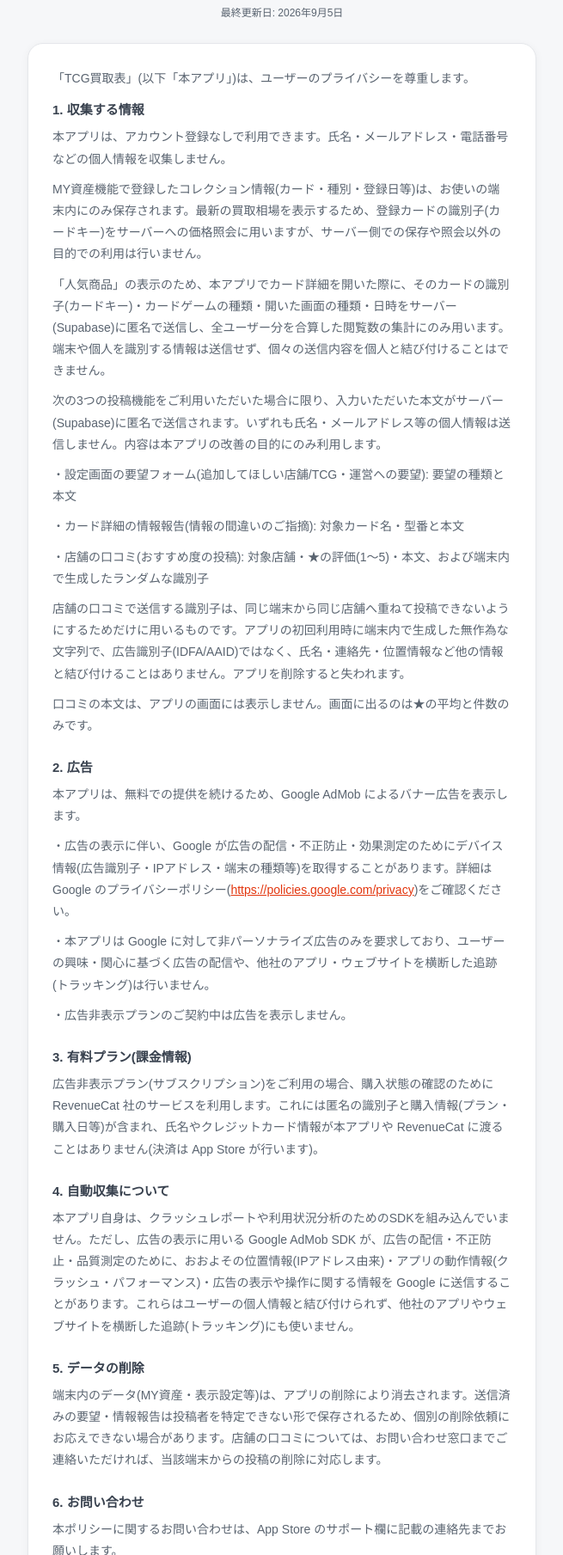
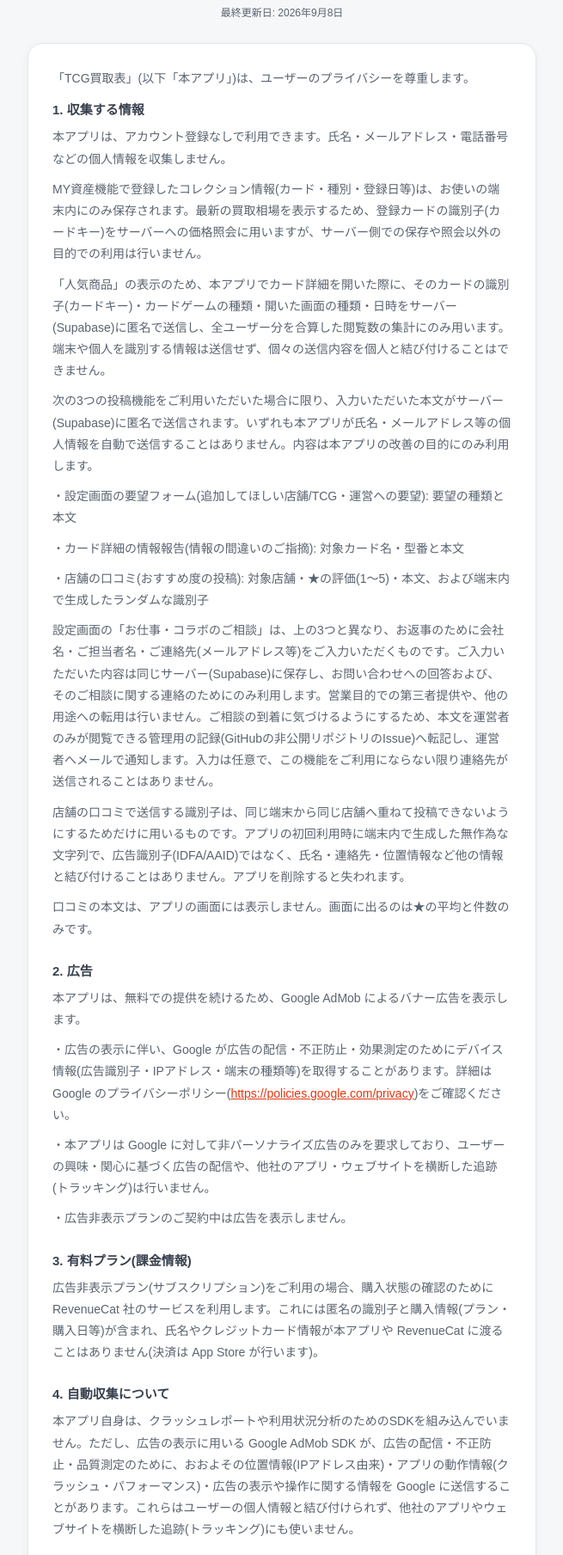
Before and after one commit to ChikaraShimomura/chikarashimomura.github.io, a plain HTML site: page tcg-kaitorihyo/privacy/index.html in a window 1280 px wide. Shown: the part 91-1900 px from the top of the page at 86% size, without its empty margins (312-967 px from the left). Drawn offline with Linux system fonts and the light colour scheme.

Commit message:
TCG買取表の法務ページ: 対応TCGの追加分を反映 + お仕事相談の取り扱いを明記
■ 利用規約
権利者の免責リストがポケカ/ワンピ/DBの3つまでしか無かった。アプリは
ヴァイスシュヴァルツとデュエル・マスターズにも対応済みなので、
株式会社ブシロード(ヴァイスシュヴァルツ)・株式会社タカラトミー
(デュエル・マスターズ)を追加し、商標の列挙も揃えた。

■ プライバシーポリシー
設定に「お仕事・コラボのご相談」を足したことで、初めて会社名・ご担当者名・
ご連絡先をお預かりする経路ができたため、その取得目的・保存先・
管理用記録(非公開リポジトリのIssue)への転記・削除依頼への対応を明記。
匿名投稿3種との違いも書き分けた。

App Store に提出しているURLなので、審査前に反映しておく。

```diff
--- a/tcg-kaitorihyo/privacy/index.html
+++ b/tcg-kaitorihyo/privacy/index.html
@@ -32,17 +32,18 @@
 <body>
   <div class="wrap">
     <h1>プライバシーポリシー</h1>
-    <p class="date">最終更新日: 2026年9月5日</p>
+    <p class="date">最終更新日: 2026年9月8日</p>
     <div class="card">
       <p>「TCG買取表」(以下「本アプリ」)は、ユーザーのプライバシーを尊重します。</p>
       <h2>1. 収集する情報</h2>
       <p>本アプリは、アカウント登録なしで利用できます。氏名・メールアドレス・電話番号などの個人情報を収集しません。</p>
       <p>MY資産機能で登録したコレクション情報(カード・種別・登録日等)は、お使いの端末内にのみ保存されます。最新の買取相場を表示するため、登録カードの識別子(カードキー)をサーバーへの価格照会に用いますが、サーバー側での保存や照会以外の目的での利用は行いません。</p>
       <p>「人気商品」の表示のため、本アプリでカード詳細を開いた際に、そのカードの識別子(カードキー)・カードゲームの種類・開いた画面の種類・日時をサーバー(Supabase)に匿名で送信し、全ユーザー分を合算した閲覧数の集計にのみ用います。端末や個人を識別する情報は送信せず、個々の送信内容を個人と結び付けることはできません。</p>
-      <p>次の3つの投稿機能をご利用いただいた場合に限り、入力いただいた本文がサーバー(Supabase)に匿名で送信されます。いずれも氏名・メールアドレス等の個人情報は送信しません。内容は本アプリの改善の目的にのみ利用します。</p>
+      <p>次の3つの投稿機能をご利用いただいた場合に限り、入力いただいた本文がサーバー(Supabase)に匿名で送信されます。いずれも本アプリが氏名・メールアドレス等の個人情報を自動で送信することはありません。内容は本アプリの改善の目的にのみ利用します。</p>
       <p>・設定画面の要望フォーム(追加してほしい店舗/TCG・運営への要望): 要望の種類と本文</p>
       <p>・カード詳細の情報報告(情報の間違いのご指摘): 対象カード名・型番と本文</p>
       <p>・店舗の口コミ(おすすめ度の投稿): 対象店舗・★の評価(1〜5)・本文、および端末内で生成したランダムな識別子</p>
+      <p>設定画面の「お仕事・コラボのご相談」は、上の3つと異なり、お返事のために会社名・ご担当者名・ご連絡先(メールアドレス等)をご入力いただくものです。ご入力いただいた内容は同じサーバー(Supabase)に保存し、お問い合わせへの回答および、そのご相談に関する連絡のためにのみ利用します。営業目的での第三者提供や、他の用途への転用は行いません。ご相談の到着に気づけるようにするため、本文を運営者のみが閲覧できる管理用の記録(GitHubの非公開リポジトリのIssue)へ転記し、運営者へメールで通知します。入力は任意で、この機能をご利用にならない限り連絡先が送信されることはありません。</p>
       <p>店舗の口コミで送信する識別子は、同じ端末から同じ店舗へ重ねて投稿できないようにするためだけに用いるものです。アプリの初回利用時に端末内で生成した無作為な文字列で、広告識別子(IDFA/AAID)ではなく、氏名・連絡先・位置情報など他の情報と結び付けることはありません。アプリを削除すると失われます。</p>
       <p>口コミの本文は、アプリの画面には表示しません。画面に出るのは★の平均と件数のみです。</p>
       <h2>2. 広告</h2>
@@ -55,7 +56,7 @@
       <h2>4. 自動収集について</h2>
       <p>本アプリ自身は、クラッシュレポートや利用状況分析のためのSDKを組み込んでいません。ただし、広告の表示に用いる Google AdMob SDK が、広告の配信・不正防止・品質測定のために、おおよその位置情報(IPアドレス由来)・アプリの動作情報(クラッシュ・パフォーマンス)・広告の表示や操作に関する情報を Google に送信することがあります。これらはユーザーの個人情報と結び付けられず、他社のアプリやウェブサイトを横断した追跡(トラッキング)にも使いません。</p>
       <h2>5. データの削除</h2>
-      <p>端末内のデータ(MY資産・表示設定等)は、アプリの削除により消去されます。送信済みの要望・情報報告は投稿者を特定できない形で保存されるため、個別の削除依頼にお応えできない場合があります。店舗の口コミについては、お問い合わせ窓口までご連絡いただければ、当該端末からの投稿の削除に対応します。</p>
+      <p>端末内のデータ(MY資産・表示設定等)は、アプリの削除により消去されます。送信済みの要望・情報報告は投稿者を特定できない形で保存されるため、個別の削除依頼にお応えできない場合があります。店舗の口コミについては、お問い合わせ窓口までご連絡いただければ、当該端末からの投稿の削除に対応します。「お仕事・コラボのご相談」でお送りいただいた会社名・ご担当者名・ご連絡先は、ご連絡いただければ削除します(管理用の記録に転記したものも併せて削除します)。</p>
       <h2>6. お問い合わせ</h2>
       <p>本ポリシーに関するお問い合わせは、App Store のサポート欄に記載の連絡先までお願いします。</p>
     </div>
```
Also changed, not shown: tcg-kaitorihyo/terms/index.html (+3 -3 lines).
